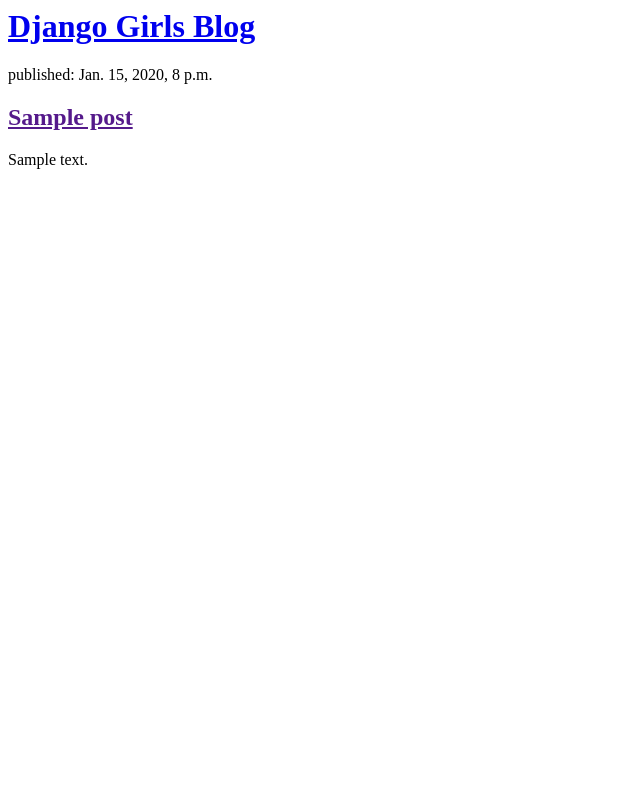
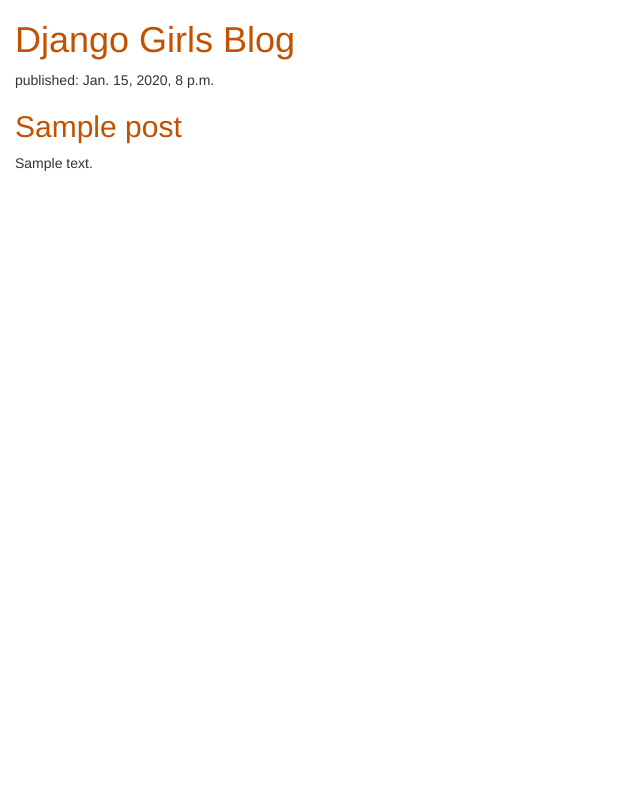
Before and after one commit to hayleythrum/my-first-blog, a Django app: template blog/templates/blog/post_list.html in a window 1280 px wide. Shown: the whole page, without its empty margins (0-640 px from the left). Run offline with Django 3.2, Linux system fonts and the light colour scheme; the template is opened without the code that fills it: values that come from a table or form of the project are taken from there, others are empty; tables that the repository leaves empty hold one stand-in row (values such as "Sample post"); some libraries are stand-ins or nearby versions.

Commit message:
Changes to CSS and HTML.

```diff
--- /dev/null
+++ b/blog/static/css/blog.css
@@ -0,0 +1,6 @@
+h1 a, h2 a {
+    color: #C25100;
+}
+body {
+    padding-left: 15px;
+}
--- a/blog/templates/blog/post_list.html
+++ b/blog/templates/blog/post_list.html
@@ -1,6 +1,10 @@
+{% load static %}
 <html>
     <head>
-        <title>Django Girls - Hayley's blog</title>
+        <title>Django Girls blog</title>
+        <link rel="stylesheet" href="//maxcdn.bootstrapcdn.com/bootstrap/3.2.0/css/bootstrap.min.css">
+        <link rel="stylesheet" href="//maxcdn.bootstrapcdn.com/bootstrap/3.2.0/css/bootstrap-theme.min.css">
+        <link rel="stylesheet" href="{% static 'css/blog.css' %}">
     </head>
     <body>
         <div>
```
